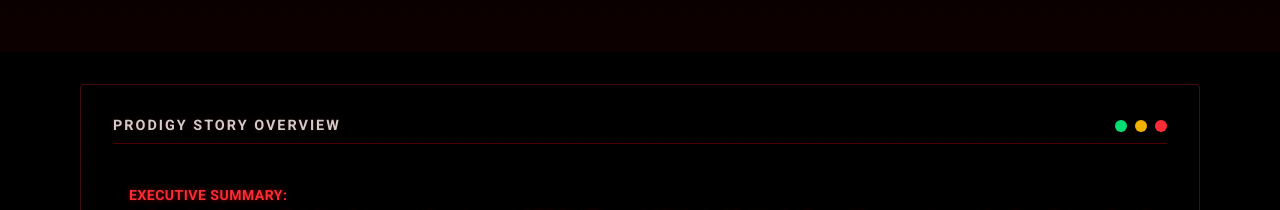
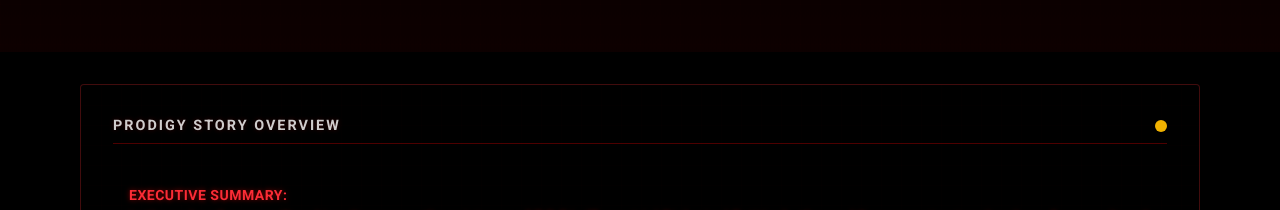
Before and after one commit to Sleighs/prodigy-comics, a Next.js app: page /story in a window 1280 px wide. Shown: the part 900-1110 px from the top of the page. Built offline with nearby package versions, Linux system fonts and the light colour scheme.

Commit message:
Update page.tsx

```diff
--- a/app/story/page.tsx
+++ b/app/story/page.tsx
@@ -14,6 +14,7 @@
 export default function StoryPage() {
   const [activeTab, setActiveTab] = useState('overview');
   const [systemStatus, setSystemStatus] = useState('OPERATIONAL');
+  const [isOverviewMinimized, setIsOverviewMinimized] = useState(false);
   // Define the documents for the StoryFileSystem
   const documents = [
     {
@@ -469,13 +470,16 @@
                   <div className="filesystem-title font-mono text-red-500 uppercase tracking-wider">
                     PRODIGY STORY OVERVIEW
                   </div>
-                  <div className="ml-auto flex space-x-2">
-                    <div className="w-3 h-3 rounded-full bg-green-400"></div>
-                    <div className="w-3 h-3 rounded-full bg-yellow-500"></div>
-                    <div className="w-3 h-3 rounded-full bg-red-500"></div>
+                  <div className="story-overview-buttons ml-auto flex space-x-2">
+                    <button
+                      className="w-3 h-3 rounded-full bg-yellow-500 hover:bg-yellow-400 transition-colors cursor-pointer"
+                      title={isOverviewMinimized ? "Expand" : "Minimize"}
+                      onClick={() => setIsOverviewMinimized(!isOverviewMinimized)}
+                    ></button>
                   </div>
                 </div>
 
+                {!isOverviewMinimized && (
                   <div className="filesystem-content font-mono text-filesystemYellow whitespace-pre-line text-sm leading-relaxed">
                     <div className="mb-6">
                       <span className="text-red-500 font-bold">EXECUTIVE SUMMARY:</span>
@@ -504,6 +508,7 @@
                       </Link>
                     </div>
                   </div>
+                )}
               </div>
             </div>
 
```
Lines whose indentation alone changed are shown as unchanged.
